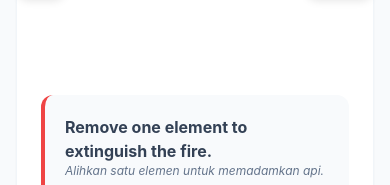
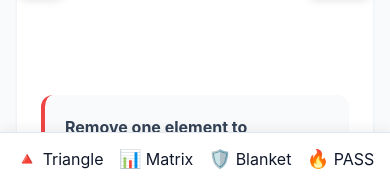
Before and after one commit to khairul6146/FireExtinguisherTraining, a plain HTML site: page index.html in a window 390 px wide. Shown: the part 659-844 px from the top of the page. Drawn offline with nearby package versions, Linux system fonts and the light colour scheme.

Commit message:
Update index.html

```diff
--- a/index.html
+++ b/index.html
@@ -6,7 +6,7 @@
     <title>Autoliv Hirotako - ERT Fire Training</title>
     <script src="https://cdn.tailwindcss.com"></script>
     <style>
-        body { font-family: 'Inter', system-ui, -apple-system, sans-serif; background-color: #f8fafc; overflow-x: hidden; }
+        body { font-family: 'Inter', system-ui, -apple-system, sans-serif; background-color: #f8fafc; overflow-x: hidden; padding-bottom: 70px; }
         .subtitle-my { color: #94a3b8; font-size: 0.85em; font-weight: 500; font-style: italic; margin-top: -2px; display: block; }
 
         /* Triangle Branding */
@@ -88,11 +88,16 @@
         }
         .ani-spray-cloud { animation: spray-cloud 2s infinite ease-in-out; }
 
-        #mobile-menu.hidden-menu { display: none; }
+        /* Mobile Shortcut Menu */
+        .mobile-nav-pill {
+            @apply flex flex-col items-center justify-center text-[10px] font-bold uppercase tracking-tighter text-slate-500 hover:text-red-600 transition-colors;
+        }
+        .mobile-nav-pill.active { @apply text-red-600; }
     </style>
 </head>
 <body class="text-slate-900 antialiased">
 
+<!-- Desktop Navigation -->
 <nav class="bg-white border-b border-slate-200 sticky top-0 z-50">
     <div class="max-w-6xl mx-auto px-4 py-3 flex justify-between items-center">
         <div class="flex flex-col">
@@ -108,6 +113,26 @@
     </div>
 </nav>
 
+<!-- MOBILE SHORTCUT BAR (Visible only on small screens) -->
+<div class="md:hidden fixed bottom-0 left-0 right-0 bg-white border-t border-slate-200 z-[100] px-2 py-3 shadow-[0_-4px_12px_rgba(0,0,0,0.05)] flex justify-around items-center">
+    <a href="#triangle" class="mobile-nav-pill">
+        <span class="text-lg mb-0.5">🔺</span>
+        <span>Triangle</span>
+    </a>
+    <a href="#matrix" class="mobile-nav-pill">
+        <span class="text-lg mb-0.5">📊</span>
+        <span>Matrix</span>
+    </a>
+    <a href="#blanket" class="mobile-nav-pill">
+        <span class="text-lg mb-0.5">🛡️</span>
+        <span>Blanket</span>
+    </a>
+    <a href="#pass" class="mobile-nav-pill">
+        <span class="text-lg mb-0.5">🔥</span>
+        <span>PASS</span>
+    </a>
+</div>
+
 <header class="bg-slate-900 text-white py-12 md:py-20 px-4 relative overflow-hidden">
     <div class="absolute inset-0 bg-[radial-gradient(circle_at_top_right,_var(--tw-gradient-stops))] from-red-900/40 via-transparent to-transparent"></div>
     <div class="max-w-4xl mx-auto relative text-center md:text-left">
@@ -119,7 +144,7 @@
 <main class="max-w-6xl mx-auto px-4 py-12 space-y-20 md:space-y-32">
 
     <!-- Section 1: Triangle -->
-    <section id="triangle">
+    <section id="triangle" class="scroll-mt-24">
         <div class="mb-8 text-center md:text-left">
             <h2 class="text-2xl md:text-3xl font-black uppercase tracking-tighter">1. The Fire Triangle</h2>
             <span class="subtitle-my">Segitiga Api</span>
@@ -164,7 +189,7 @@
     </section>
 
     <!-- Section 2: Matrix -->
-    <section id="matrix">
+    <section id="matrix" class="scroll-mt-24">
         <div class="mb-8 text-center">
             <h2 class="text-2xl md:text-3xl font-black uppercase tracking-tighter">2. Classification Matrix</h2>
             <span class="subtitle-my">Klasifikasi Api & Jenis Pemadam (MS 1539)</span>
@@ -174,7 +199,7 @@
                 <table class="w-full min-w-[700px] border-separate border-spacing-1">
                     <thead>
                         <tr class="text-white text-[10px] uppercase font-black">
-                            <th class="text-left p-2">Extinguisher Type</th>
+                            <th class="text-left p-2 text-slate-400">Extinguisher Type</th>
                             <th class="p-2 text-center bg-white/5 rounded-t-lg">
                                 <div class="text-xl mb-1">🪵</div>
                                 Class A<br><span class="text-[8px] opacity-60">Solid (Pepejal)</span>
@@ -248,7 +273,7 @@
     </section>
 
     <!-- Section 3: Fire Blanket -->
-    <section id="blanket">
+    <section id="blanket" class="scroll-mt-24">
         <div class="mb-8 text-center md:text-left">
             <h2 class="text-2xl md:text-3xl font-black uppercase tracking-tighter">3. Fire Blanket</h2>
             <span class="subtitle-my">Selimut Api - Smothering Method</span>
@@ -257,14 +282,14 @@
             <div class="bg-red-600 p-3 text-white text-center">
                 <p class="text-[9px] font-black uppercase tracking-[0.2em]">Safety Protocol / Protokol Keselamatan</p>
             </div>
-            <div class="grid grid-cols-1 md:grid-cols-4 divide-y md:divide-y-0 md:divide-x divide-slate-100">
+            <div class="grid grid-cols-2 md:grid-cols-4 divide-x divide-y md:divide-y-0 divide-slate-100">
                 <div class="p-6 text-center">
                     <div class="text-3xl mb-3">👐</div>
                     <h4 class="font-black text-xs uppercase mb-1">1. PULL</h4>
                     <p class="text-[10px] text-slate-500 leading-tight">Pull tapes down to release.</p>
                     <p class="text-[9px] text-red-600 font-bold italic uppercase mt-1">Tarik pita ke bawah.</p>
                 </div>
-                <div class="p-6 text-center">
+                <div class="p-6 text-center border-t-0 border-l-0">
                     <div class="text-3xl mb-3">🛡️</div>
                     <h4 class="font-black text-xs uppercase mb-1">2. SHIELD</h4>
                     <p class="text-[10px] text-slate-500 leading-tight">Protect hands with edges.</p>
@@ -292,7 +317,7 @@
     </section>
 
     <!-- Section 4: PASS -->
-    <section id="pass">
+    <section id="pass" class="scroll-mt-24">
         <div class="mb-12 text-center md:text-left">
             <h2 class="text-2xl md:text-3xl font-black uppercase tracking-tighter">4. Correct Technique (PASS)</h2>
             <span class="subtitle-my">Tatacara Penggunaan Pemadam Api yang Betul</span>
```
